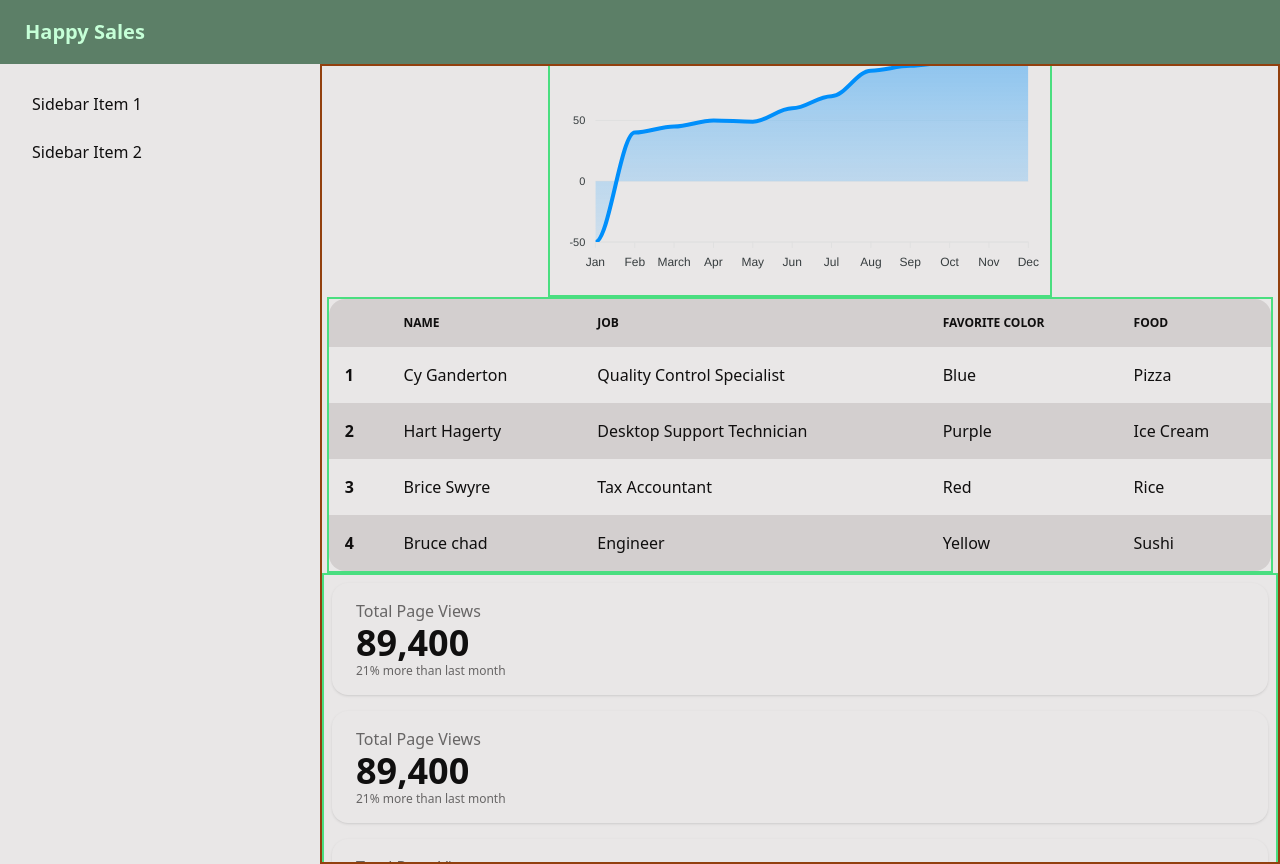
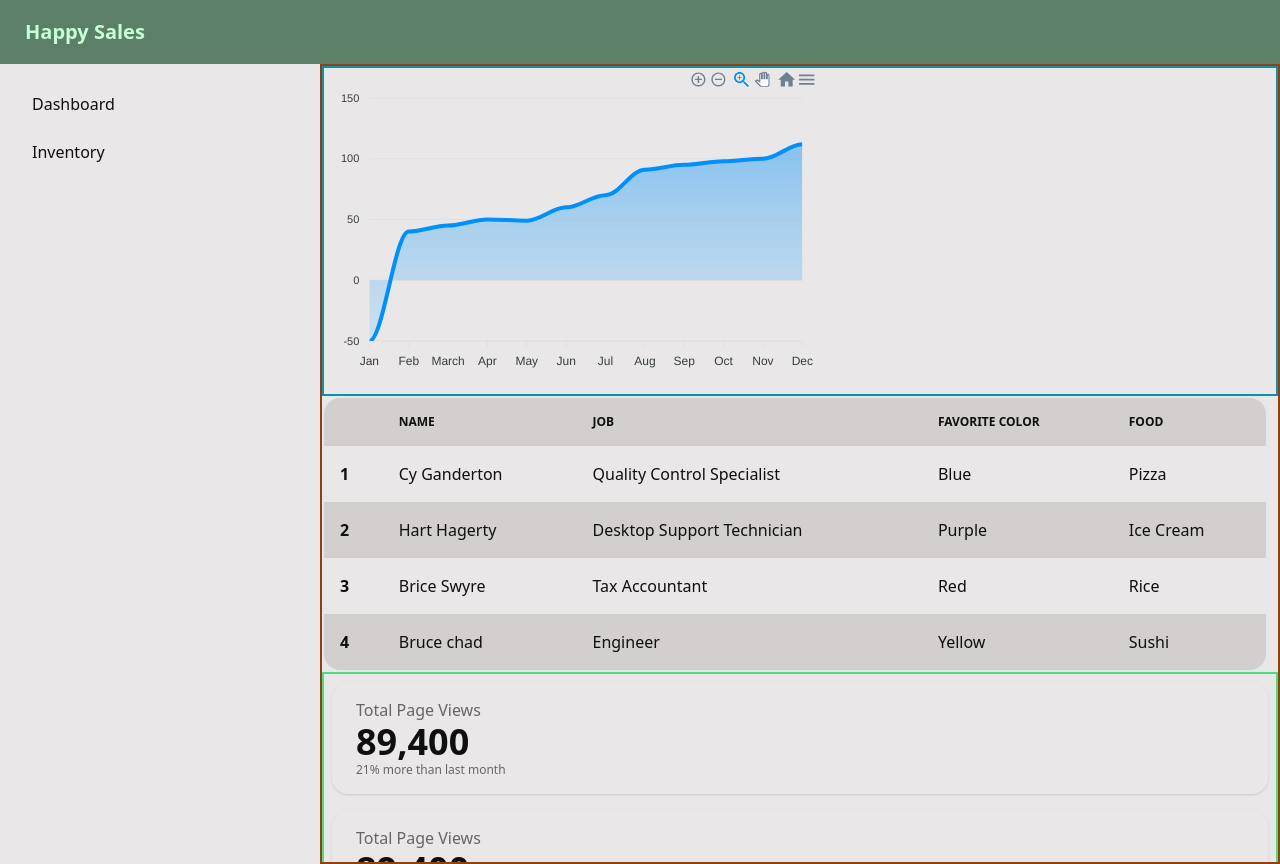
Before and after one commit to brianf4/happy-sales, a React (Vite) app in the folder frontend/: page / in a window 1280 px wide. Built offline with nearby package versions, Linux system fonts and the light colour scheme.

Commit message:
working on react router

```diff
--- a/frontend/package.json
+++ b/frontend/package.json
@@ -9,9 +9,13 @@
   },
   "dependencies": {
     "apexcharts": "^3.37.1",
+    "localforage": "^1.10.0",
+    "match-sorter": "^6.3.1",
     "react": "^17.0.2",
     "react-apexcharts": "^1.4.0",
-    "react-dom": "^17.0.2"
+    "react-dom": "^17.0.2",
+    "react-router-dom": "^6.8.2",
+    "sort-by": "^1.2.0"
   },
   "devDependencies": {
     "@vitejs/plugin-react": "^1.0.7",
--- a/frontend/src/App.jsx
+++ b/frontend/src/App.jsx
@@ -1,39 +1,19 @@
 import { useState } from 'react';
-import './App.css';
+import { Routes, Route, Link } from 'react-router-dom'
 import Navbar from './components/Navbar';
-import Sidebar from './components/Sidebar';
-import Transactions from './components/Transactions';
-import Graph from './components/Graph';
-import Stat from './components/Stat';
+
+
+//pages
+import Home from './pages/Home';
 
 function App() {
   return (
-    <div className="App">
+    <div>
       <Navbar />
 
-      <div className="drawer drawer-mobile">
-
-        <input id="my-drawer-2" type="checkbox" className="drawer-toggle" />
-        <div className="border-2 border-amber-800 drawer-content flex flex-col items-center justify-center overflow-x-hidden">
-          {/* <!-- Page content here --> */}
-
-
-          <section className="border-2 border-green-400">
-            <Graph />
-          </section>
-          <section className="border-2 border-green-400 w-[99%]">
-            <Transactions />
-          </section>
-          <section className="border-2 border-green-400 flex flex-col w-full p-2 gap-y-4">
-            <Stat />
-            <Stat />
-            <Stat />
-          </section>
-
-        </div>
-        <Sidebar />
-
-      </div>
+      <Routes>
+        <Route path="/" element={<Home />} />
+      </Routes>
     </div>
   );
 }
--- a/frontend/src/components/Sidebar.jsx
+++ b/frontend/src/components/Sidebar.jsx
@@ -6,8 +6,8 @@ function Sidebar() {
       <label htmlFor="my-drawer-2" className="drawer-overlay"></label>
       <ul className="menu p-4 w-80 bg-base-100 text-base-content">
         {/* <!-- Sidebar content here --> */}
-        <li><a>Sidebar Item 1</a></li>
-        <li><a>Sidebar Item 2</a></li>
+        <li><a>Dashboard</a></li>
+        <li><a>Inventory</a></li>
       </ul>
 
     </div>
--- a/frontend/src/main.jsx
+++ b/frontend/src/main.jsx
@@ -1,11 +1,14 @@
 import React from 'react'
 import ReactDOM from 'react-dom'
+import { BrowserRouter } from 'react-router-dom'
 import './index.css'
 import App from './App'
 
 ReactDOM.render(
   <React.StrictMode>
-    <App />
+    <BrowserRouter>
+      <App />
+    </BrowserRouter>
   </React.StrictMode>,
   document.getElementById('root')
 )
--- a/frontend/src/pages/Home.jsx
+++ b/frontend/src/pages/Home.jsx
@@ -1,6 +1,39 @@
 import React from "react";
+import '../App.css';
+import Sidebar from '../components/Sidebar';
+import Transactions from '../components/Transactions';
+import Graph from '../components/Graph';
+import Stat from '../components/Stat';
+
+function Home() {
+  return (
+    <div>
 
 
-function Home() {
+      <div className="drawer drawer-mobile">
 
+        <input id="my-drawer-2" type="checkbox" className="drawer-toggle" />
+        <div className="border-2 border-amber-800 drawer-content flex flex-col">
+          {/* <!-- Page content here --> */}
+
+
+          <section className="border-2 border-cyan-600">
+            <Graph />
+          </section>
+          <section className="border-2 w-[99%]">
+            <Transactions />
+          </section>
+          <section className="border-2 border-green-400 flex flex-col w-full p-2 gap-y-4">
+            <Stat />
+            <Stat />
+            <Stat />
+          </section>
+
+        </div>
+        <Sidebar />
+
+      </div>
+    </div>
+  )
 }
+export default Home
```
Also changed, not shown: frontend/src/components/Graph.jsx (line endings or trailing spaces), 1 other file (tests, documents, lock files or other folders).
